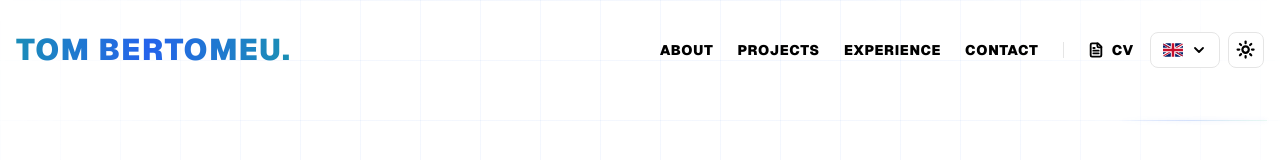
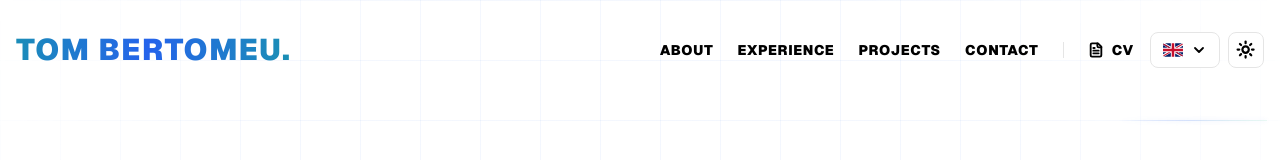
Before and after one commit to TomBertomeu/Portfolio, a Next.js app: page / in a window 1280 px wide. Shown: the top 160 px of the page. Built offline with nearby package versions, Linux system fonts and the light colour scheme.

Commit message:
fix(nav): align navbar link order with page section order

```diff
--- a/components/Header.tsx
+++ b/components/Header.tsx
@@ -40,11 +40,11 @@ export default function Header() {
                         <Link href="/#about" className="hover:text-[var(--primary-blue)] transition-all active:scale-95">
                             {t("nav.about") || "À propos"}
                         </Link>
+                        <Link href="/#experience" className="hover:text-[var(--primary-blue)] transition-all active:scale-95">
+                            {t("nav.experience") || "Expérience"}
+                        </Link>
                         <Link href="/#projects" className="hover:text-[var(--primary-blue)] transition-all active:scale-95">
                             {t("nav.projects") || "Projets"}
-                        </Link>
-                        <Link href="/#experience" className="hover:text-[var(--primary-blue)] transition-all active:scale-95">
-                            {t("nav.experience") || "Expérience"}
                         </Link>
                         <Link href="/#contact" className="hover:text-[var(--primary-blue)] transition-all active:scale-95">
                             {t("nav.contact") || "Contact"}
```
